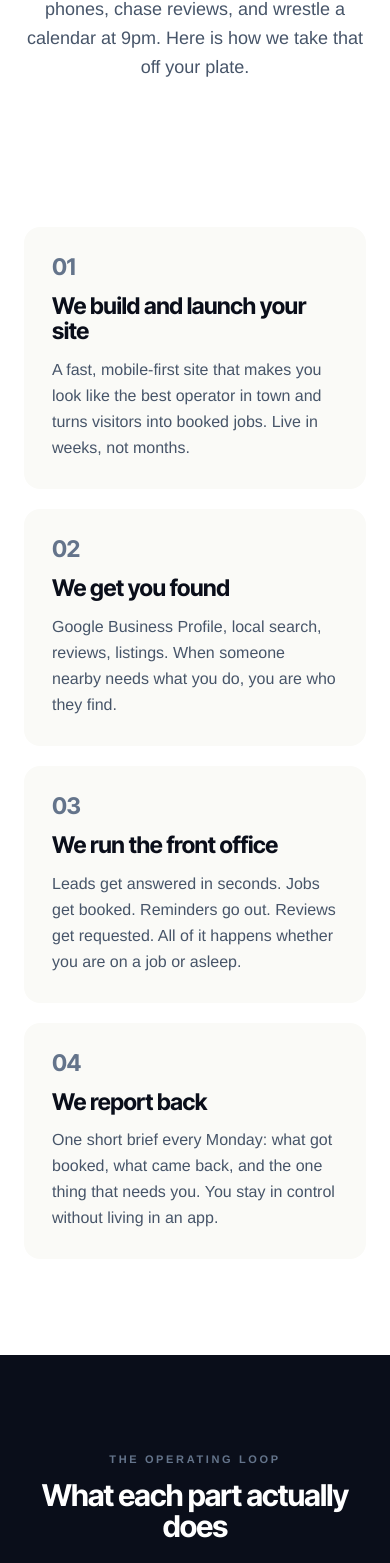
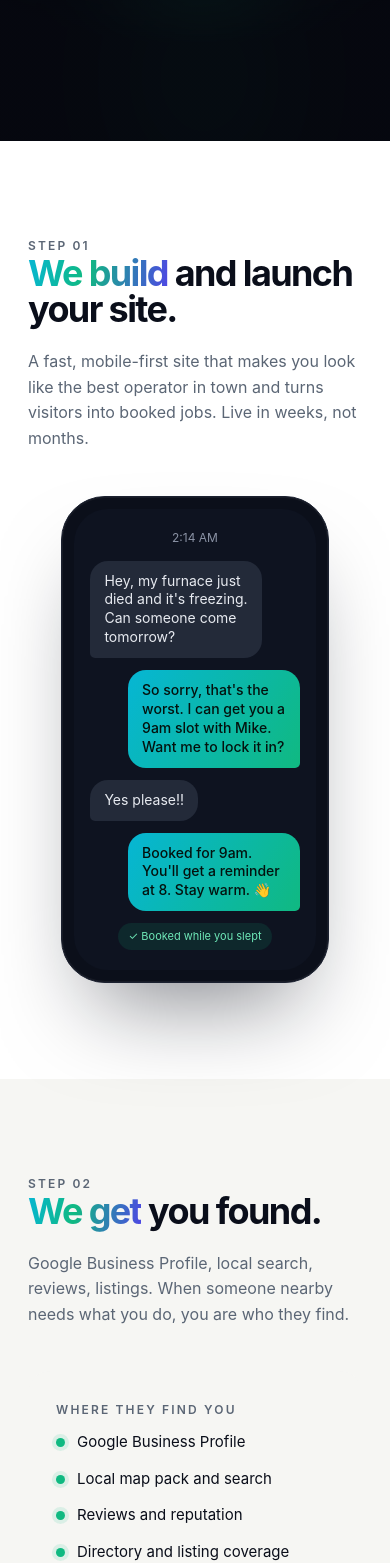
Before and after one commit to staybookt/staybookt-investor, a Next.js app: page /how-it-works in a window 390 px wide. Shown: the part 395-1958 px from the top of the page. Built offline with nearby package versions, Linux system fonts and the light colour scheme; no server answers.

Commit message:
hpv2: rebuild how-it-works page on homepage design system

```diff
--- a/app/how-it-works/page.tsx
+++ b/app/how-it-works/page.tsx
@@ -1,5 +1,7 @@
-import Link from 'next/link';
 import { TopNav } from '@/components/TopNav';
+import Reveal from '@/components/Reveal';
+import PhoneBooking from '@/components/PhoneBooking';
+import ActivityCard from '@/components/ActivityCard';
 import OperatingLoop from '@/components/OperatingLoop';
 import SiteFooter from '@/components/SiteFooter';
 import { CAL_LINK } from '@/lib/site';
@@ -11,69 +13,226 @@ export const metadata = {
     'Four steps: we build your site, set up how customers find you, run the bookings and follow-up, and report back every Monday. You deliver the work. We run the front of the business.',
 };
 
-const STEPS = [
-  { n: '01', t: 'We build and launch your site', d: 'A fast, mobile-first site that makes you look like the best operator in town and turns visitors into booked jobs. Live in weeks, not months.' },
-  { n: '02', t: 'We get you found', d: 'Google Business Profile, local search, reviews, listings. When someone nearby needs what you do, you are who they find.' },
-  { n: '03', t: 'We run the front office', d: 'Leads get answered in seconds. Jobs get booked. Reminders go out. Reviews get requested. All of it happens whether you are on a job or asleep.' },
-  { n: '04', t: 'We report back', d: 'One short brief every Monday: what got booked, what came back, and the one thing that needs you. You stay in control without living in an app.' },
-];
-
 export default function HowItWorksPage() {
   return (
-    <>
+    <main className="hpv2">
       <TopNav active="how-it-works" />
-      <main className="bg-paper text-ink">
-        <section className="px-6 pb-12 pt-36 sm:px-12 sm:pt-44">
-          <div className="mx-auto max-w-4xl text-center">
-            <p className="eyebrow">How it works</p>
-            <h1 className="display-1 mt-4 text-ink">
-              You deliver the work.<br />We run everything in front of it.
+
+      <section className="subhero">
+        <div className="aura" />
+        <div className="veil" />
+        <div className="wrap subhero-in">
+          <div className="eyebrow on-dark reveal">How it works</div>
+          <h1 className="reveal d1">
+            You deliver the work. <span className="grad">We run everything in front of it.</span>
           </h1>
-            <p className="mx-auto mt-6 max-w-2xl text-lg leading-relaxed text-body">
-              You did not start your business to answer phones, chase reviews, and wrestle a calendar at 9pm. Here is
-              how we take that off your plate.
+          <p className="lead reveal d2">
+            You did not start your business to answer phones, chase reviews, and wrestle a calendar
+            at 9pm. Here is how we take that off your plate.
           </p>
         </div>
       </section>
 
-        <section className="px-6 py-24 sm:px-12 sm:py-32">
-          <div className="mx-auto grid max-w-5xl gap-5 sm:grid-cols-2">
-            {STEPS.map((s) => (
-              <div key={s.n} className="card-cream p-7">
-                <span className="display-3 text-mute">{s.n}</span>
-                <h2 className="display-3 mt-3 text-ink">{s.t}</h2>
-                <p className="mt-3 leading-relaxed text-body">{s.d}</p>
-              </div>
-            ))}
+      {/* 01 - We build and launch your site */}
+      <section className="feat" id="s1">
+        <div className="wrap grid">
+          <Reveal>
+            <div className="eyebrow">Step 01</div>
+            <h2 className="big">
+              <span className="grad">We build</span> and launch your site.
+            </h2>
+            <p className="body">
+              A fast, mobile-first site that makes you look like the best operator in town and turns
+              visitors into booked jobs. Live in weeks, not months.
+            </p>
+          </Reveal>
+          <Reveal delay={1} className="visual">
+            <PhoneBooking />
+          </Reveal>
         </div>
       </section>
 
-        {/* Operating loop lives in a dark band, so the animated graphic stays legible */}
-        <section className="bg-ink px-6 py-24 text-white sm:px-12 sm:py-32">
-          <div className="mx-auto max-w-5xl text-center">
-            <p className="eyebrow">The operating loop</p>
-            <h2 className="display-2 mt-3 text-white">What each part actually does</h2>
-            <p className="mx-auto mt-4 max-w-2xl text-lg text-platinum-soft">
-              Every customer who comes through gets found, captured, booked, followed up, and won again, and your
-              database compounds the whole time.
+      {/* 02 - We get you found (cream, reversed) */}
+      <section className="feat cream reverse">
+        <div className="wrap grid">
+          <Reveal>
+            <div className="eyebrow">Step 02</div>
+            <h2 className="big">
+              <span className="grad">We get</span> you found.
+            </h2>
+            <p className="body">
+              Google Business Profile, local search, reviews, listings. When someone nearby needs
+              what you do, you are who they find.
             </p>
+          </Reveal>
+          <Reveal delay={1} className="visual">
+            <div className="card-soft">
+              <div className="eyebrow" style={{ marginBottom: 12 }}>
+                Where they find you
+              </div>
+              <ul
+                style={{
+                  listStyle: 'none',
+                  padding: 0,
+                  margin: 0,
+                  display: 'flex',
+                  flexDirection: 'column',
+                  gap: 14,
+                }}
+              >
+                {[
+                  'Google Business Profile',
+                  'Local map pack and search',
+                  'Reviews and reputation',
+                  'Directory and listing coverage',
+                ].map((label) => (
+                  <li
+                    key={label}
+                    style={{
+                      display: 'flex',
+                      gap: 12,
+                      alignItems: 'center',
+                      fontSize: 15,
+                      color: 'var(--hp-text)',
+                    }}
+                  >
+                    <span
+                      aria-hidden
+                      style={{
+                        width: 9,
+                        height: 9,
+                        borderRadius: '50%',
+                        flex: 'none',
+                        background: 'var(--hp-emerald)',
+                        boxShadow: '0 0 0 4px rgba(16,185,129,.12)',
+                      }}
+                    />
+                    <span>{label}</span>
+                  </li>
+                ))}
+              </ul>
+            </div>
+          </Reveal>
+        </div>
+      </section>
+
+      {/* 03 - We run the front office */}
+      <section className="feat">
+        <div className="wrap grid">
+          <Reveal>
+            <div className="eyebrow">Step 03</div>
+            <h2 className="big">
+              <span className="grad">We run</span> the front office.
+            </h2>
+            <p className="body">
+              Leads get answered in seconds. Jobs get booked. Reminders go out. Reviews get
+              requested. All of it happens whether you are on a job or asleep.
+            </p>
+          </Reveal>
+          <Reveal delay={1} className="visual">
+            <ActivityCard />
+          </Reveal>
+        </div>
+      </section>
+
+      {/* 04 - We report back (cream, reversed) */}
+      <section className="feat cream reverse">
+        <div className="wrap grid">
+          <Reveal>
+            <div className="eyebrow">Step 04</div>
+            <h2 className="big">
+              <span className="grad">We report</span> back.
+            </h2>
+            <p className="body">
+              One short brief every Monday: what got booked, what came back, and the one thing that
+              needs you. You stay in control without living in an app.
+            </p>
+          </Reveal>
+          <Reveal delay={1} className="visual">
+            <div className="card-soft">
+              <div className="eyebrow" style={{ marginBottom: 12 }}>
+                Monday brief
+              </div>
+              <ul
+                style={{
+                  listStyle: 'none',
+                  padding: 0,
+                  margin: 0,
+                  display: 'flex',
+                  flexDirection: 'column',
+                  gap: 16,
+                }}
+              >
+                {[
+                  { k: 'Booked this week', v: '11 jobs' },
+                  { k: 'Won back', v: '3 past customers' },
+                  { k: 'Reviews requested', v: '8' },
+                  { k: 'Needs you', v: '1 quote to approve' },
+                ].map((r) => (
+                  <li
+                    key={r.k}
+                    style={{
+                      display: 'flex',
+                      justifyContent: 'space-between',
+                      gap: 12,
+                      fontSize: 15,
+                    }}
+                  >
+                    <span style={{ color: 'var(--hp-muted)' }}>{r.k}</span>
+                    <span style={{ fontWeight: 600 }}>{r.v}</span>
+                  </li>
+                ))}
+              </ul>
+            </div>
+          </Reveal>
+        </div>
+      </section>
+
+      {/* Operating loop in a dark band */}
+      <section className="stand">
+        <div className="hair" />
+        <div className="aura" />
+        <div className="wrap">
+          <Reveal>
+            <h3>What each part actually does.</h3>
+          </Reveal>
+          <Reveal delay={1}>
+            <p>
+              Every customer who comes through gets found, captured, booked, followed up, and won
+              again, and your database compounds the whole time.
+            </p>
+          </Reveal>
         </div>
         <OperatingLoop />
       </section>
 
-        <section className="px-6 py-24 sm:px-12 sm:py-32">
-          <div className="panel-ink mx-auto max-w-4xl p-8 text-center sm:p-12">
-            <h2 className="display-3 text-white">See what it looks like running</h2>
-            <p className="mx-auto mt-4 max-w-md text-lg text-platinum-soft">Book a call and we will map it to your business, or read why the website comes first.</p>
-            <div className="mt-7 flex flex-col items-center justify-center gap-3 sm:flex-row">
-              <a href={CAL_LINK} target="_blank" rel="noopener noreferrer" className="btn btn-ondark">Book a 30-minute call</a>
-              <Link href="/why-a-website" className="btn btn-ghost-dark">Why a website</Link>
+      {/* Closer */}
+      <section className="closer">
+        <div className="aura" />
+        <div className="wrap">
+          <Reveal>
+            <h2>
+              Stay<span className="b">Bookt</span>
+              <span className="dot">.</span> <span className="life">Enjoy Life.</span>
+            </h2>
+          </Reveal>
+          <Reveal delay={1}>
+            <div style={{ marginTop: 40 }}>
+              <a
+                href={CAL_LINK}
+                target="_blank"
+                rel="noopener noreferrer"
+                className="pill pill-white"
+                style={{ padding: '14px 28px', fontSize: 15 }}
+              >
+                Book a 30-minute call
+              </a>
             </div>
+          </Reveal>
         </div>
       </section>
 
       <SiteFooter />
     </main>
-    </>
   );
 }
```
Lines whose indentation alone changed are shown as unchanged.
